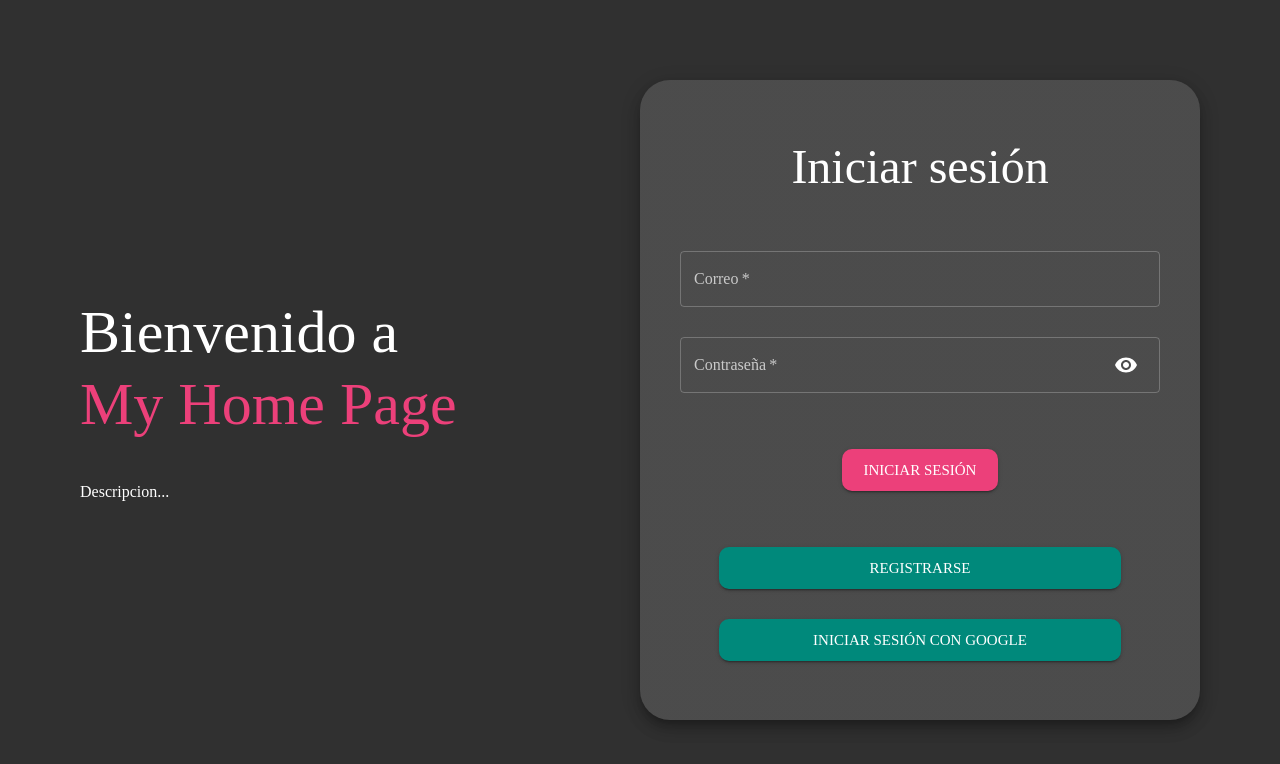
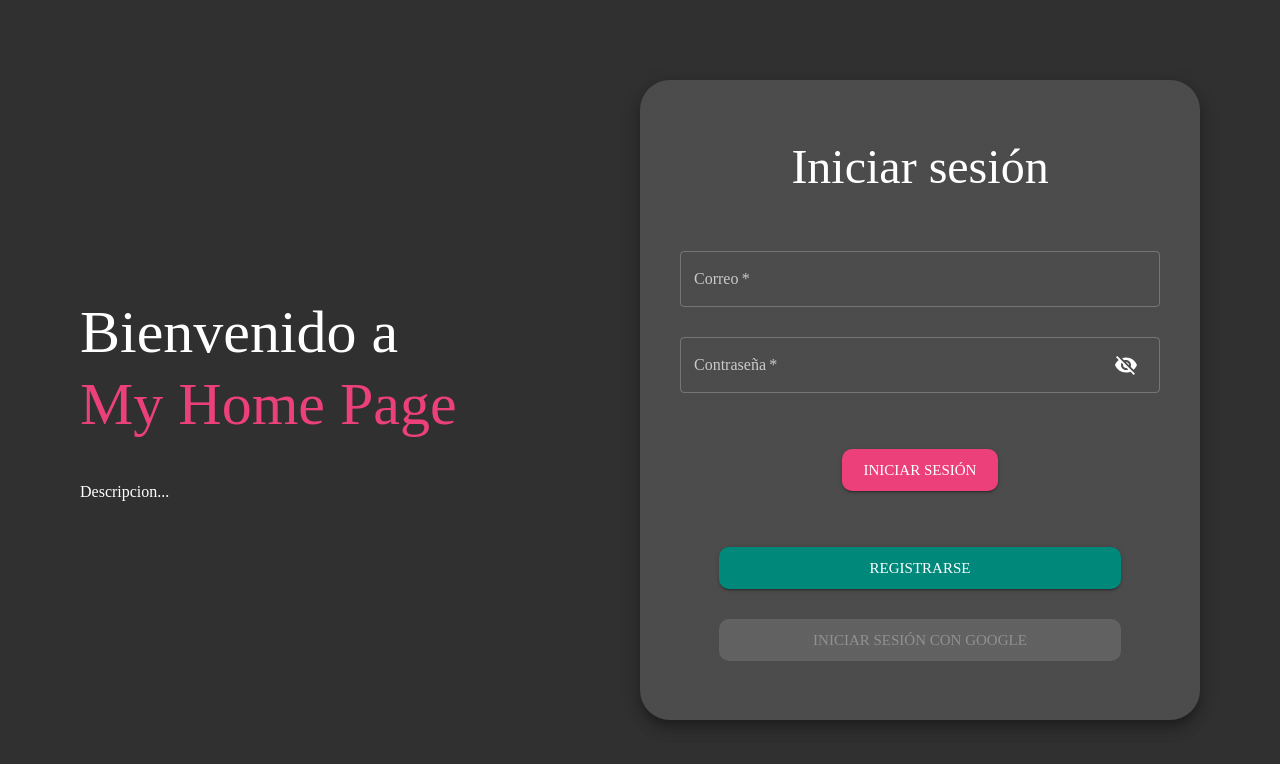
Before and after one commit to paulgoury/my-home-page, a React (Create React App) app: page / in a window 1280 px wide. Shown: the top 764 px of the page. Built offline with nearby package versions, Linux system fonts and the light colour scheme.

Commit message:
oauth 2.0, contrasenia ver / ocultar
Aniadir Oauth 2.0 al boton iniciar sesion con google y poner un boton para ocultar o mostrar la contrasenia

```diff
--- a/package.json
+++ b/package.json
@@ -12,6 +12,7 @@
     "@testing-library/user-event": "^13.2.1",
     "react": "^17.0.2",
     "react-dom": "^17.0.2",
+    "react-google-login": "^5.2.2",
     "react-scripts": "5.0.0",
     "web-vitals": "^2.1.0"
   },
--- a/src/App.js
+++ b/src/App.js
@@ -1,33 +1,22 @@
+import { VisibilityOff } from "@mui/icons-material";
+import Visibility from "@mui/icons-material/Visibility";
 import {
   Button,
-  Divider,
   Grid,
   IconButton,
   InputAdornment,
   Paper,
   TextField,
 } from "@mui/material";
-import VisibilityIcon from "@mui/icons-material/Visibility";
 import { Box } from "@mui/system";
 import { useState } from "react";
+import { GoogleLogin } from "react-google-login";
 import "./app.css";
-import { VisibilityOff } from "@mui/icons-material";
-import Visibility from "@mui/icons-material/Visibility";
-
-// const themedStyles = (theme) => {
-//   console.log(theme);
-//   console.log("customColor:", theme.palette.primary.customColor);
-
-//   return {
-//     fieldSet: {
-//       borderColor: theme.palette.primary.main,
-//     },
-//   };
-// };
 
 function App() {
   let [values, setValues] = useState({
     showPassword: true,
+    isSignedIn: false,
   });
 
   const passwordIconOnClick = (event) => {
@@ -37,6 +26,14 @@ function App() {
         ? (values.showPassword = false)
         : (values.showPassword = true),
     });
+  };
+
+  const responseGoogle = (response) => {
+    setValues({
+      ...values,
+      isSignedIn: true,
+    });
+    console.log(response);
   };
 
   return (
@@ -102,15 +99,16 @@ function App() {
                   required
                   label="Contraseña"
                   variant="outlined"
+                  type={values.showPassword ? "password" : "text"}
                   sx={{ marginTop: "30px" }}
                   InputProps={{
                     endAdornment: (
                       <InputAdornment position="end">
                         <IconButton onClick={passwordIconOnClick}>
                           {values.showPassword ? (
+                            <VisibilityOff />
+                          ) : (
                             <Visibility />
-                          ) : (
-                            <VisibilityOff />
                           )}
                         </IconButton>
                       </InputAdornment>
@@ -137,14 +135,24 @@ function App() {
                 >
                   Registrarse
                 </Button>
+                <GoogleLogin
+                  clientId="817727470965-v7ds2dnthpitotqej59s87movg2g5u56.apps.googleusercontent.com"
+                  render={(renderProps) => (
                     <Button
                       fullWidth
                       variant="contained"
                       size="large"
                       sx={{ marginTop: "30px", borderRadius: "10px" }}
+                      onClick={renderProps.onClick}
+                      disabled={renderProps.disabled}
                     >
                       Iniciar sesión con Google
                     </Button>
+                  )}
+                  onSuccess={responseGoogle}
+                  onFailure={responseGoogle}
+                  cookiePolicy={"single_host_origin"}
+                />
               </Grid>
             </Grid>
           </Paper>
```
Also changed, not shown: 1 other file (tests, documents, lock files or other folders). Lines whose indentation alone changed are shown as unchanged.
